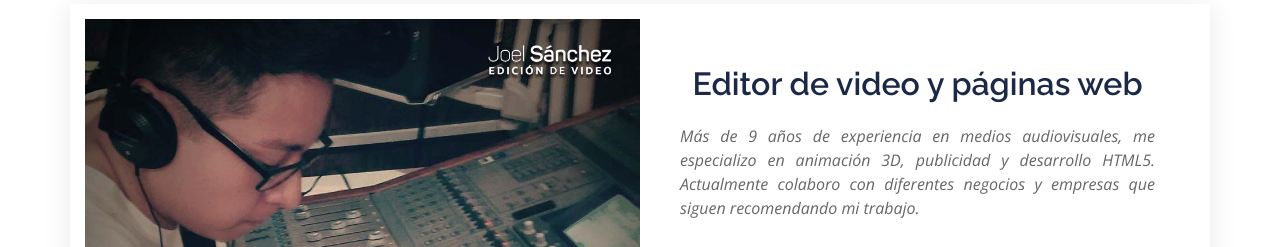
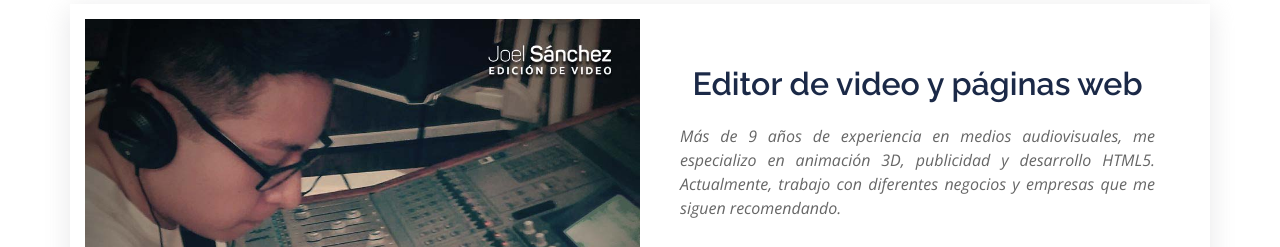
Before and after one commit to UneLat/JS, a plain HTML site: page index.html in a window 1280 px wide. Shown: the part 4700-4947 px from the top of the page. Drawn offline with nearby package versions, Linux system fonts and the light colour scheme.

Commit message:
Update index.html

```diff
--- a/index.html
+++ b/index.html
@@ -581,7 +581,7 @@ document.onmousedown = function() {return false;}
 
               <h2>Editor de video y páginas web</h2>
               <p>Más de 9 años de experiencia en medios audiovisuales, me especializo en animación 3D, publicidad y desarrollo HTML5.
-				  Actualmente colaboro con diferentes negocios y empresas que siguen recomendando mi trabajo.
+				  Actualmente, trabajo con diferentes negocios y empresas que me siguen recomendando.
               <br/></p>
             </div>
 
```
